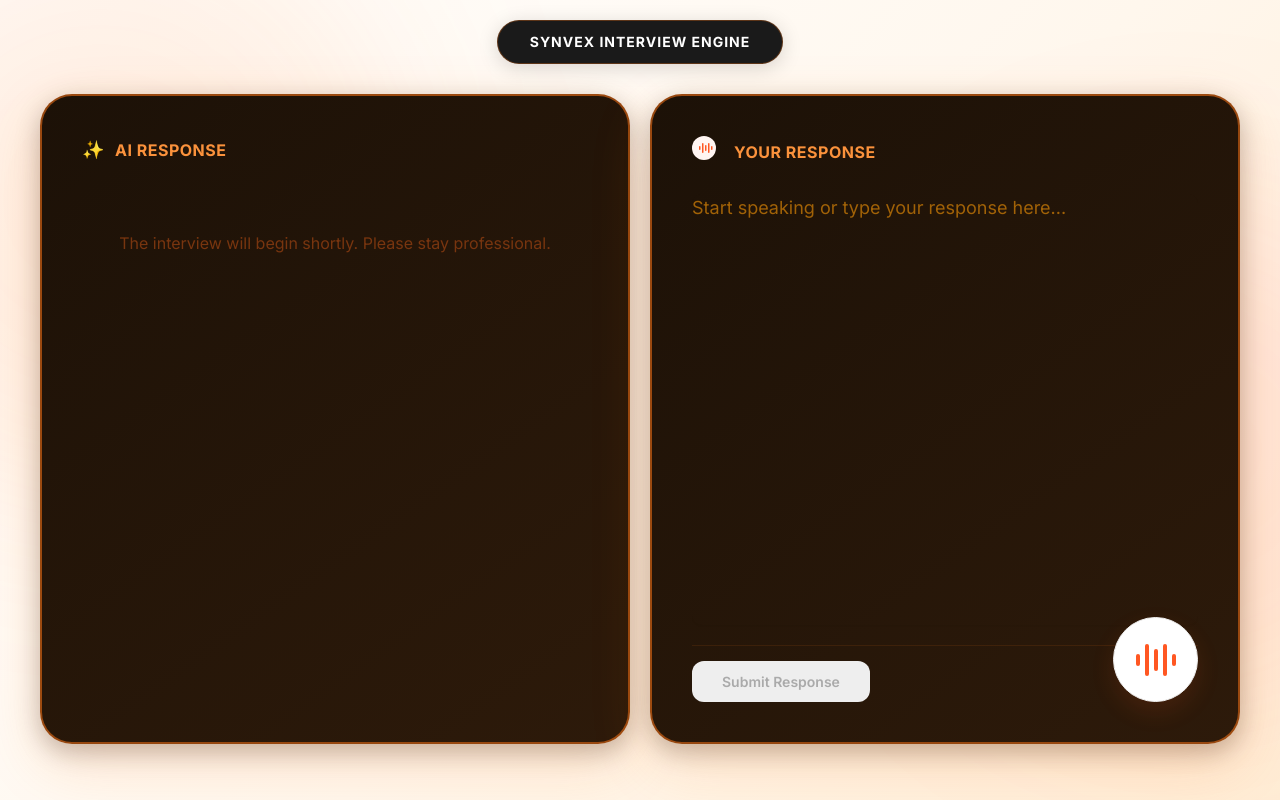
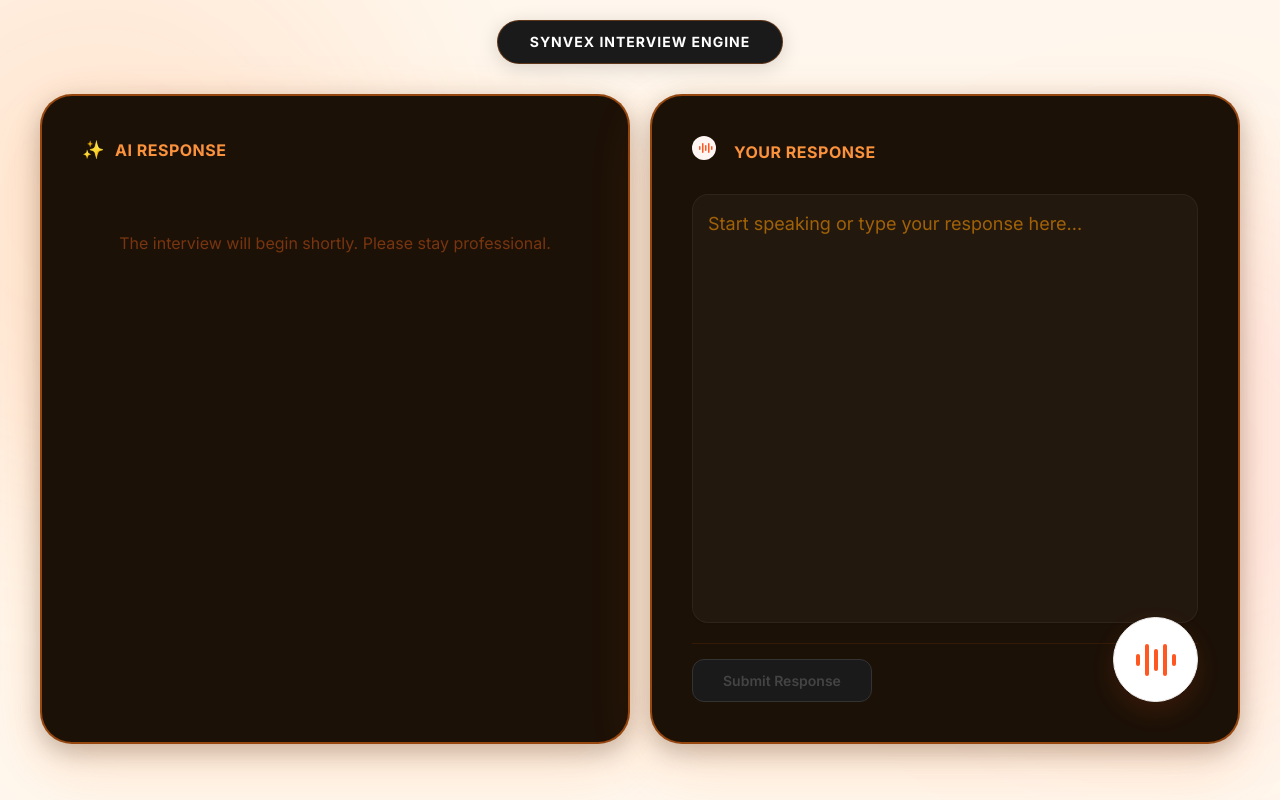
Before and after one commit to arenforge/Synvex-NextGen-Interview-Prep-Sytem, a React (Vite) app in the folder frontend/: page /interview in a window 1280 px wide. Built offline with nearby package versions, Linux system fonts and the light colour scheme; no server answers.

Commit message:
bug fixes: There is a bug in the interview panel

```diff
--- a/frontend/src/pages/Interview.css
+++ b/frontend/src/pages/Interview.css
@@ -9,7 +9,7 @@
 
 .interview-container {
   min-height: 100vh;
-  background: linear-gradient(135deg, #ffffff 0%, #fff7ed 55%, #ffedd5 100%);
+  background: #fff7ed; /* Premium light peach background */
   padding: 20px;
   display: flex;
   flex-direction: column;
@@ -80,7 +80,7 @@
 
 .panel {
   flex: 1;
-  background: linear-gradient(145deg, #1c1107 0%, #2d1a0a 100%);
+  background: #1c1107; /* Premium dark brown panel */
   border-radius: 32px;
   border: 2px solid rgba(249, 115, 22, 0.55);
   box-shadow: 0 20px 60px rgba(249, 115, 22, 0.18), 0 8px 24px rgba(0, 0, 0, 0.25);
@@ -171,15 +171,23 @@
 .response-textarea {
   flex: 1;
   width: 100%;
-  border: none;
-  background: transparent;
+  border: 1px solid rgba(255, 255, 255, 0.05);
+  background: rgba(255, 255, 255, 0.03) !important;
+  color: #fff7ed;
   resize: none;
   font-size: 18px;
   line-height: 1.6;
-  color: #fff7ed;
   outline: none;
-  padding: 0;
+  padding: 15px;
   margin-bottom: 20px;
+  border-radius: 16px;
+  transition: all 0.2s;
+}
+
+.response-textarea:focus {
+  background: rgba(255, 255, 255, 0.07) !important;
+  border-color: var(--accent-orange);
+  box-shadow: 0 0 20px rgba(255, 87, 34, 0.1);
 }
 
 .response-textarea::placeholder {
@@ -213,8 +221,9 @@
 }
 
 .panel-footer .send-btn:disabled {
-  background: #eee;
-  color: #aaa;
+  background: #1a1a1a;
+  color: #444;
+  border: 1px solid #333;
   box-shadow: none;
   cursor: not-allowed;
 }
```
Also changed, not shown: frontend/src/pages/Interview.jsx (+9 -9 lines).
